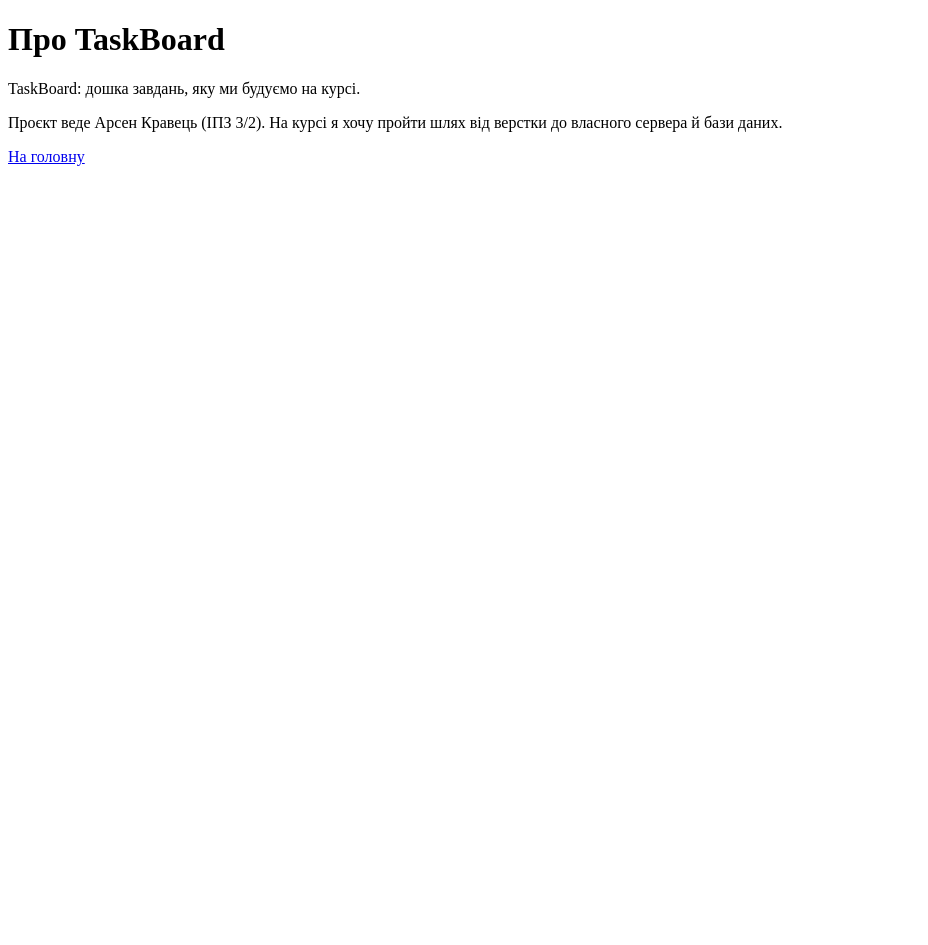
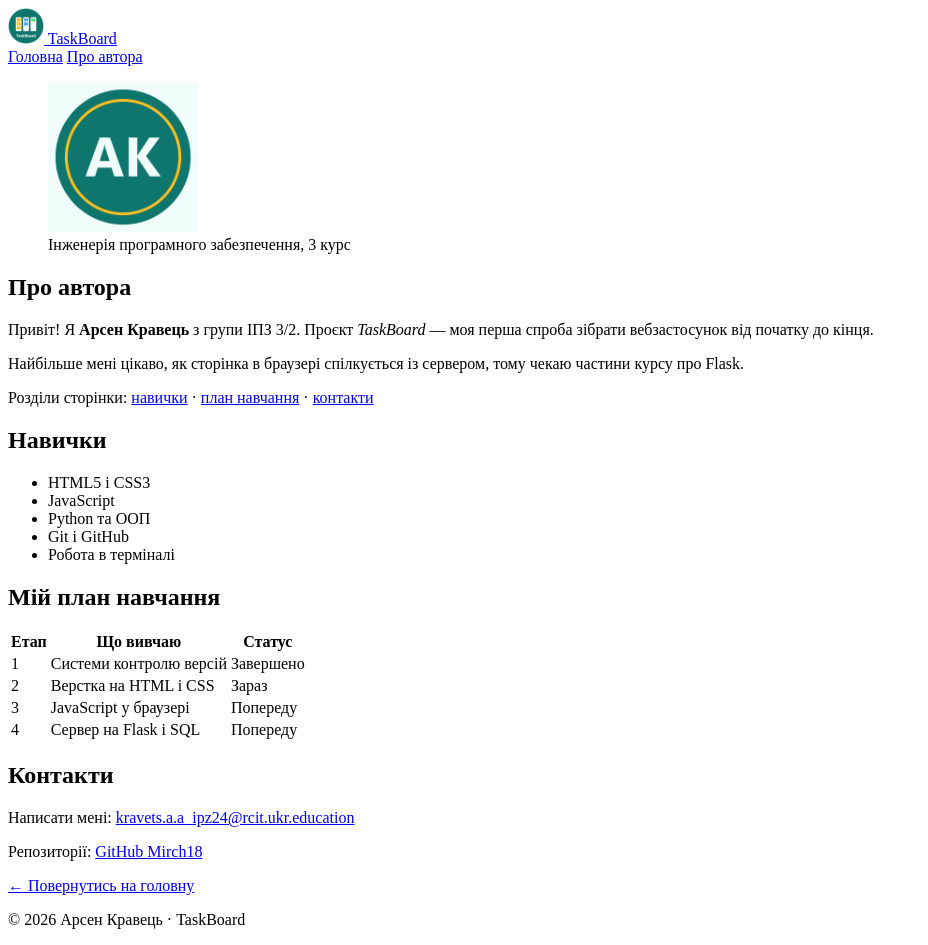
Before and after one commit to Mirch18/taskboard, a plain HTML site: page about.html in a window 1280 px wide. Shown: the whole page, without its empty margins (0-928 px from the left). Before the commit the page ends 800 px from the top, so only its background shows below. Drawn offline with Linux system fonts and the light colour scheme.

Commit message:
Додати семантичну розмітку та сторінку Про автора

```diff
--- a/about.html
+++ b/about.html
@@ -2,12 +2,97 @@
 <html lang="uk">
 <head>
   <meta charset="UTF-8">
-  <title>Про проєкт</title>
+  <meta name="viewport" content="width=device-width, initial-scale=1.0">
+  <title>Про автора | TaskBoard</title>
 </head>
 <body>
-  <h1>Про TaskBoard</h1>
-  <p>TaskBoard: дошка завдань, яку ми будуємо на курсі.</p>
-  <p>Проєкт веде Арсен Кравець (ІПЗ 3/2). На курсі я хочу пройти шлях від верстки до власного сервера й бази даних.</p>
-  <a href="index.html">На головну</a>
+  <header class="site-header">
+    <a class="brand" href="index.html">
+      <img src="images/logo.png" alt="Логотип TaskBoard" width="36" height="36">
+      <span>TaskBoard</span>
+    </a>
+    <nav class="nav">
+      <a href="index.html">Головна</a>
+      <a href="about.html">Про автора</a>
+    </nav>
+  </header>
+
+  <main class="container">
+    <article class="card profile">
+      <figure>
+        <img src="images/avatar.png" alt="Аватар з ініціалами автора" width="150" height="150">
+        <figcaption>Інженерія програмного забезпечення, 3 курс</figcaption>
+      </figure>
+      <div class="profile-text">
+        <h1>Про автора</h1>
+        <p>Привіт! Я <strong>Арсен Кравець</strong> з групи ІПЗ 3/2. Проєкт <em>TaskBoard</em> — моя перша спроба зібрати вебзастосунок від початку до кінця.</p>
+        <p>Найбільше мені цікаво, як сторінка в браузері спілкується із сервером, тому чекаю частини курсу про Flask.</p>
+      </div>
+    </article>
+
+    <p>
+      Розділи сторінки:
+      <a href="#skills">навички</a> ·
+      <a href="#plan">план навчання</a> ·
+      <a href="#contacts">контакти</a>
+    </p>
+
+    <section class="card" id="skills">
+      <h2>Навички</h2>
+      <ul>
+        <li>HTML5 і CSS3</li>
+        <li>JavaScript</li>
+        <li>Python та ООП</li>
+        <li>Git і GitHub</li>
+        <li>Робота в терміналі</li>
+      </ul>
+    </section>
+
+    <section class="card" id="plan">
+      <h2>Мій план навчання</h2>
+      <table>
+        <thead>
+          <tr>
+            <th>Етап</th>
+            <th>Що вивчаю</th>
+            <th>Статус</th>
+          </tr>
+        </thead>
+        <tbody>
+          <tr>
+            <td>1</td>
+            <td>Системи контролю версій</td>
+            <td>Завершено</td>
+          </tr>
+          <tr>
+            <td>2</td>
+            <td>Верстка на HTML і CSS</td>
+            <td>Зараз</td>
+          </tr>
+          <tr>
+            <td>3</td>
+            <td>JavaScript у браузері</td>
+            <td>Попереду</td>
+          </tr>
+          <tr>
+            <td>4</td>
+            <td>Сервер на Flask і SQL</td>
+            <td>Попереду</td>
+          </tr>
+        </tbody>
+      </table>
+    </section>
+
+    <section class="card" id="contacts">
+      <h2>Контакти</h2>
+      <p>Написати мені: <a href="mailto:kravets.a.a_ipz24@rcit.ukr.education">kravets.a.a_ipz24@rcit.ukr.education</a></p>
+      <p>Репозиторії: <a href="https://github.com/Mirch18" target="_blank" rel="noopener">GitHub Mirch18</a></p>
+      <p><a href="index.html">← Повернутись на головну</a></p>
+    </section>
+  </main>
+
+  <footer class="site-footer">
+    <p>&copy; 2026 Арсен Кравець · TaskBoard</p>
+  </footer>
 </body>
 </html>
```
Also changed, not shown: docs/links.html (added, +43 -0 lines), index.html (+27 -7 lines), images/avatar.png (added).
